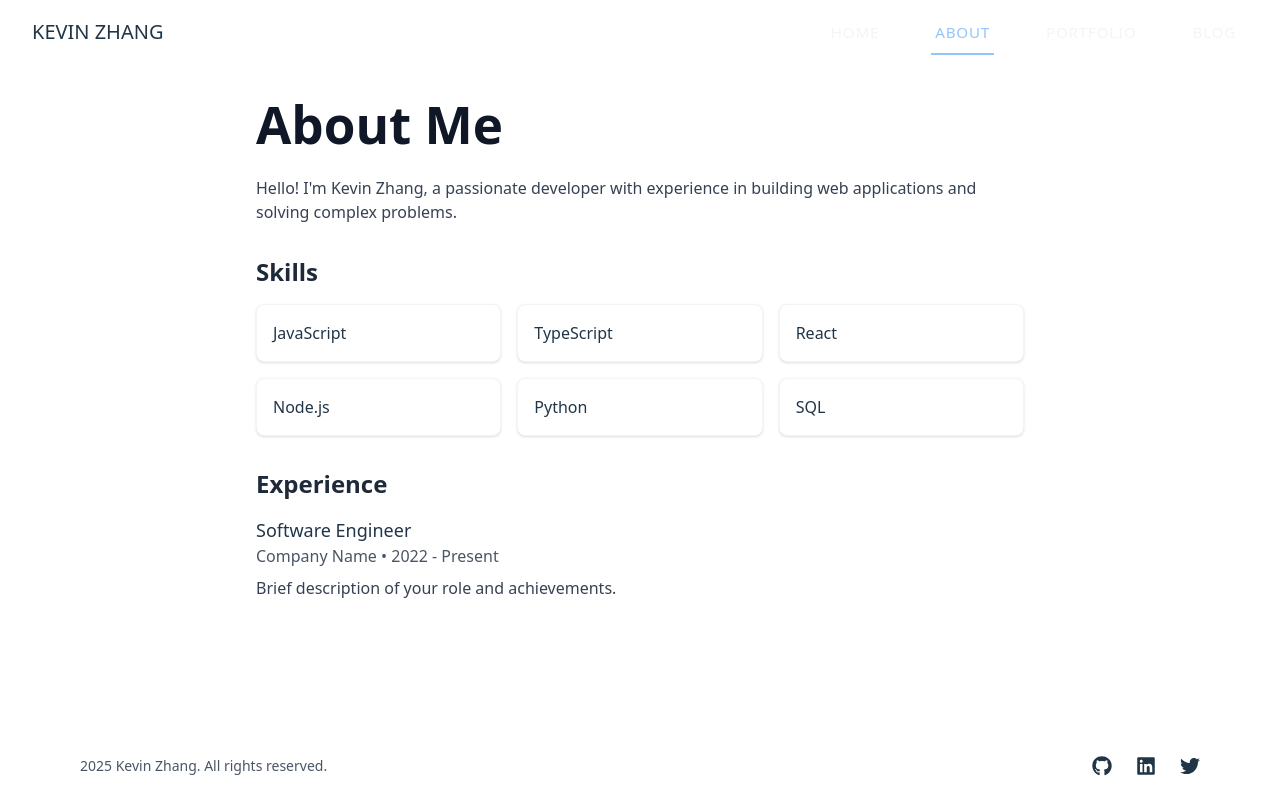
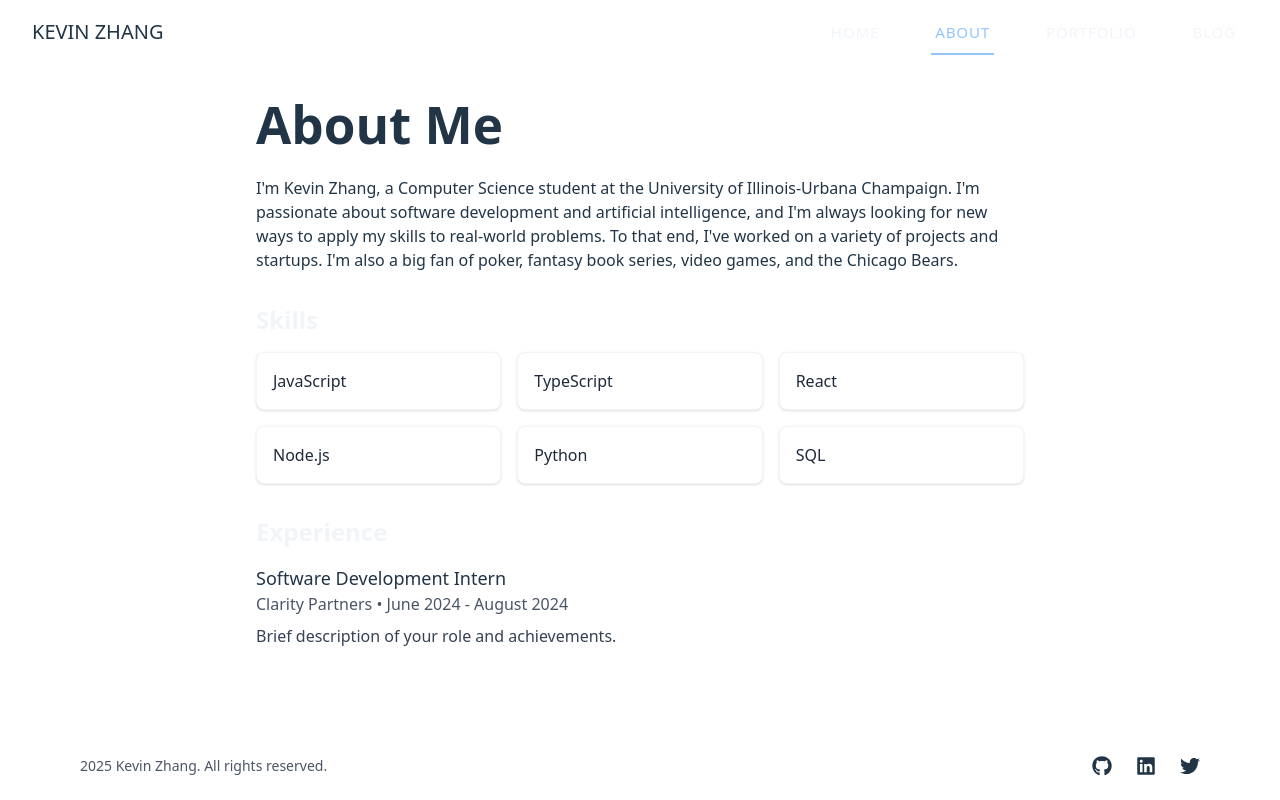
Before and after one commit to kevskizhang/personal-website, a React (Vite) app: page /about in a window 1280 px wide. Built offline with nearby package versions, Linux system fonts and the light colour scheme.

Commit message:
fixed tailwind theme directives

```diff
--- a/src/index.css
+++ b/src/index.css
@@ -9,7 +9,7 @@
   line-height: 1.5;
   font-weight: 400;
 
-  color-scheme: light dark;
+  color-scheme: dark;
   /* color: rgba(255, 255, 255, 0.87); */
   /* background-color: #242424; */
   background-color: #0f131c;
@@ -20,6 +20,16 @@
   -webkit-font-smoothing: antialiased;
   -moz-osx-font-smoothing: grayscale;
 }
+
+@theme {
+  --color-midnight: #0f172a;
+  --color-slate: #1e293b;
+  --color-indigo: #6366f1;
+  --color-primary: #f1f5f9;
+  --color-secondary: #94a3b8;
+  --color-sky: #93c5fd;
+}
+
 
 body {
   margin: 0;
--- a/src/pages/About.tsx
+++ b/src/pages/About.tsx
@@ -1,25 +1,28 @@
 const About = () => {
     return (
       <div className="max-w-3xl mx-auto">
-        <h1 className="text-3xl font-bold text-gray-900 mb-6">About Me</h1>
+        <h1 className="text-3xl font-bold color-text-primary mb-6">About Me</h1>
         <div className="prose max-w-none">
-          <p className="text-gray-700 mb-4">
-            Hello! I'm Kevin Zhang, a passionate developer with experience in building
-            web applications and solving complex problems.
+          <p className="color-text-primary mb-4">
+            I'm Kevin Zhang, a Computer Science student at the University of Illinois-Urbana Champaign.
+
+            I'm passionate about software development and artificial intelligence, and I'm always looking for new ways to apply my skills to real-world problems. To that end, I've worked on a variety of projects and startups.
+
+            I'm also a big fan of poker, fantasy book series, video games, and the Chicago Bears.
           </p>
-          <h2 className="text-2xl font-semibold text-gray-800 mt-8 mb-4">Skills</h2>
+          <h2 className="text-2xl font-semibold text-primary mt-8 mb-4">Skills</h2>
           <div className="grid grid-cols-2 md:grid-cols-3 gap-4 mb-8">
             {['JavaScript', 'TypeScript', 'React', 'Node.js', 'Python', 'SQL'].map((skill) => (
-              <div key={skill} className="bg-white p-4 rounded-lg shadow-sm border border-gray-100">
+              <div key={skill} className="bg-white p-4 rounded-lg shadow-sm border border-gray-100 text-slate">
                 {skill}
               </div>
             ))}
           </div>
-          <h2 className="text-2xl font-semibold text-gray-800 mt-8 mb-4">Experience</h2>
+          <h2 className="text-2xl font-semibold text-primary mt-8 mb-4">Experience</h2>
           <div className="space-y-6">
             <div>
-              <h3 className="text-lg font-medium">Software Engineer</h3>
-              <p className="text-gray-600">Company Name • 2022 - Present</p>
+              <h3 className="text-lg font-medium">Software Development Intern</h3>
+              <p className="text-gray-600">Clarity Partners • June 2024 - August 2024</p>
               <p className="mt-2 text-gray-700">Brief description of your role and achievements.</p>
             </div>
           </div>
--- a/src/pages/Home.tsx
+++ b/src/pages/Home.tsx
@@ -6,7 +6,7 @@ const Home = () => {
     <div className="w-full flex-1 flex items-center justify-center pt-4 pb-12">
       <div className="w-full max-w-4xl px-4 text-center">
         {/* Greeting */}
-        <h1 className="text-5xl md:text-6xl color-text-primary mb-8 font-family">
+        <h1 className="text-5xl md:text-6xl color-primary mb-8 font-family">
           <div className="inline-block">
             <span className="css-typing">
               hi, I'm Kevin
@@ -53,7 +53,7 @@ const Home = () => {
         </div>
 
         {/* Description */}
-        <div className="prose prose-lg color-text-secondary max-w-2xl mx-auto mb-12 font-family">
+        <div className="prose prose-lg text-primary max-w-2xl mx-auto mb-12 font-family">
           <p className="mb-6">
             I study Computer Science at the University of Illinois-Urbana Champaign, with an interest in software development and artificial intelligence.
           </p>
```
Also changed, not shown: src/App.css (+0 -7 lines).
